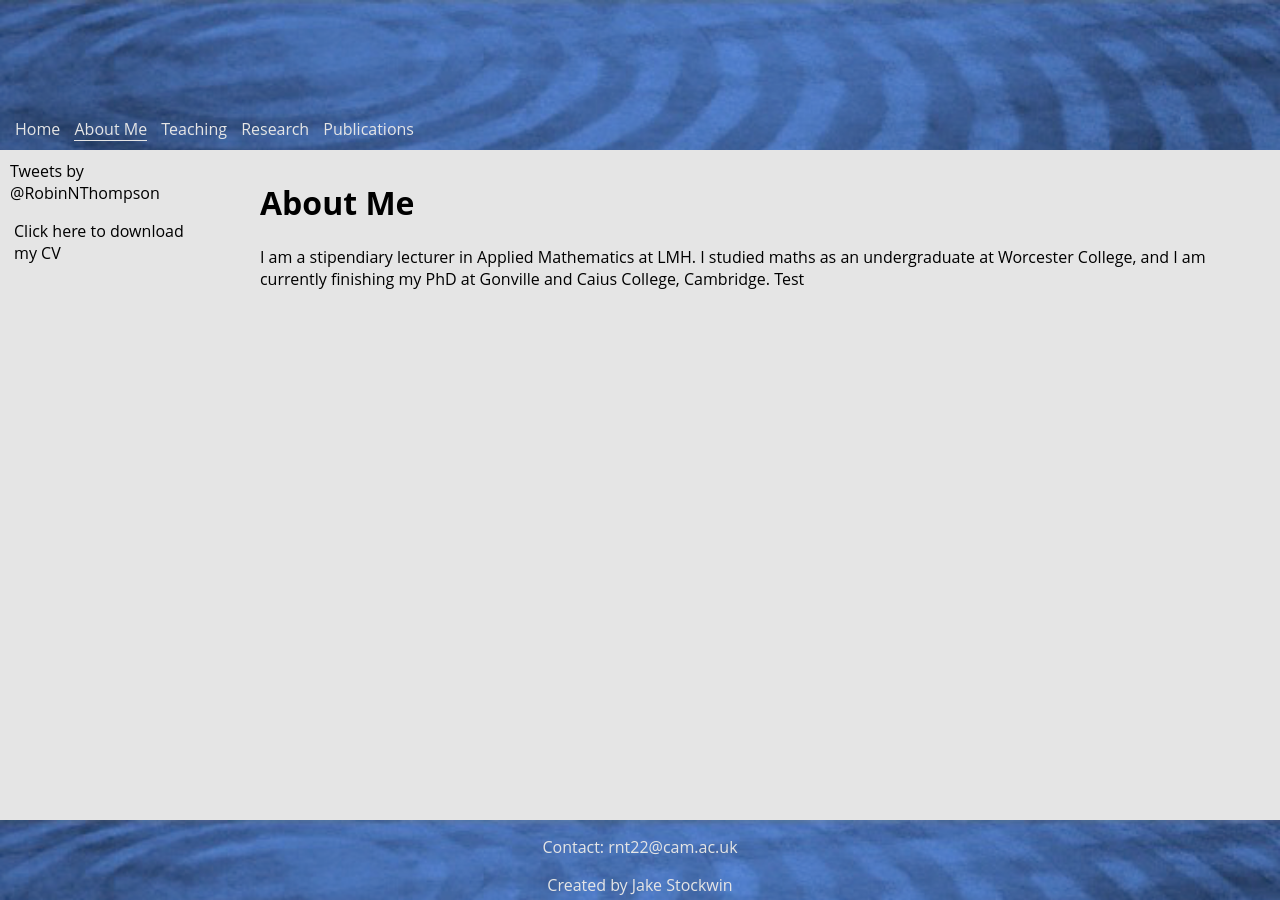
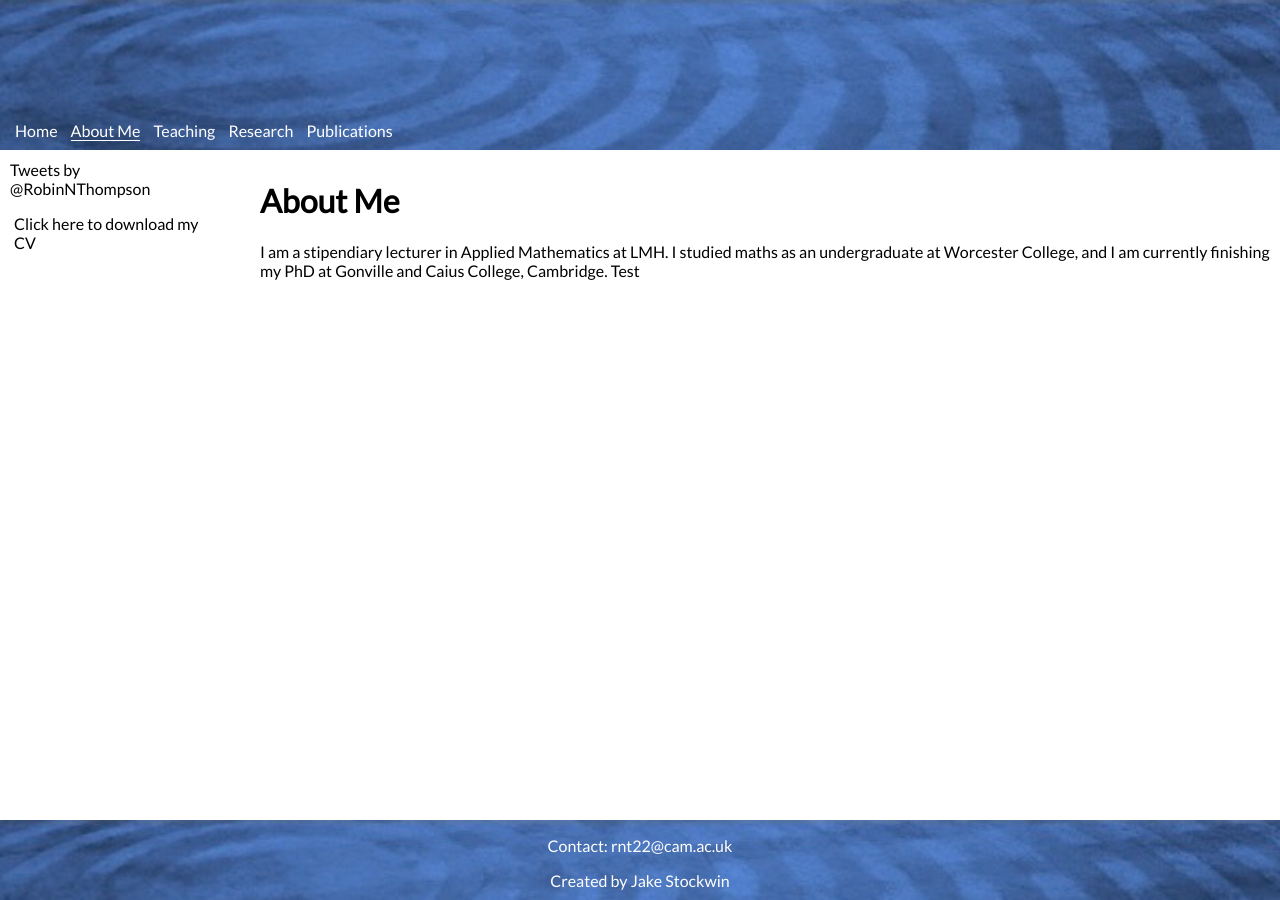
Before and after one commit to robin-thompson/robin-thompson.github.io, a Jekyll site: the page built from about.html, in a window 1280 px wide. Built offline with Jekyll 4.4.1, drawn with Linux system fonts in a browser that asks for light colours; comment, search, counter and statistics services are not loaded.

Commit message:
A few style changes
Decided grey background didn't look good
Changed font
Make picture on index smaller

```diff
--- a/_includes/header.html
+++ b/_includes/header.html
@@ -1,5 +1,6 @@
 <header>
 		<script type="text/JavaScript" src = "/js/functions.js"> </script>
+		<link href='https://fonts.googleapis.com/css?family=Lato' rel='stylesheet' type='text/css'>
 
 	<div id="top-nav">
 		<span>
--- a/index.html
+++ b/index.html
@@ -3,7 +3,7 @@ title: Home
 ---
 
 
-<p> <img src="images/robin.jpg" height="600px" style="float: left;">
+<p> <img src="images/robin.jpg" height="400px" style="float: left;">
 I am a postdoctoral research assistant in mathematical epidemiology at the University of Oxford, and a stipendiary lecturer in applied mathematics at Lady Margaret Hall. This website
 contains some information about my research and teaching. If there is anything that you cannot find, or you would like any more information, feel free to email me!
 </p>
--- a/style.scss
+++ b/style.scss
@@ -1,10 +1,10 @@
 ---
 ---
 $primary-text-color: #000;
-$primary-background-color: #e5e5e5;
+$primary-background-color: #FFF;
 
 $header-background-color: #002147;
-$header-text-color: #e5e5e5;
+$header-text-color: #FFF;
 
 $fade-time: 500ms;
 
@@ -23,13 +23,12 @@ $footer-height: 80px;
 }
 
 html{
-	font-family: roboto;
+	font-family: 'Lato', sans-serif;
 	height: 100%;
 }
 
 
 body{
-	font-family: 'Open Sans', sans-serif;
 	background-color: $primary-background-color;
 	color: $primary-text-color;
 	margin: 0px;
```
